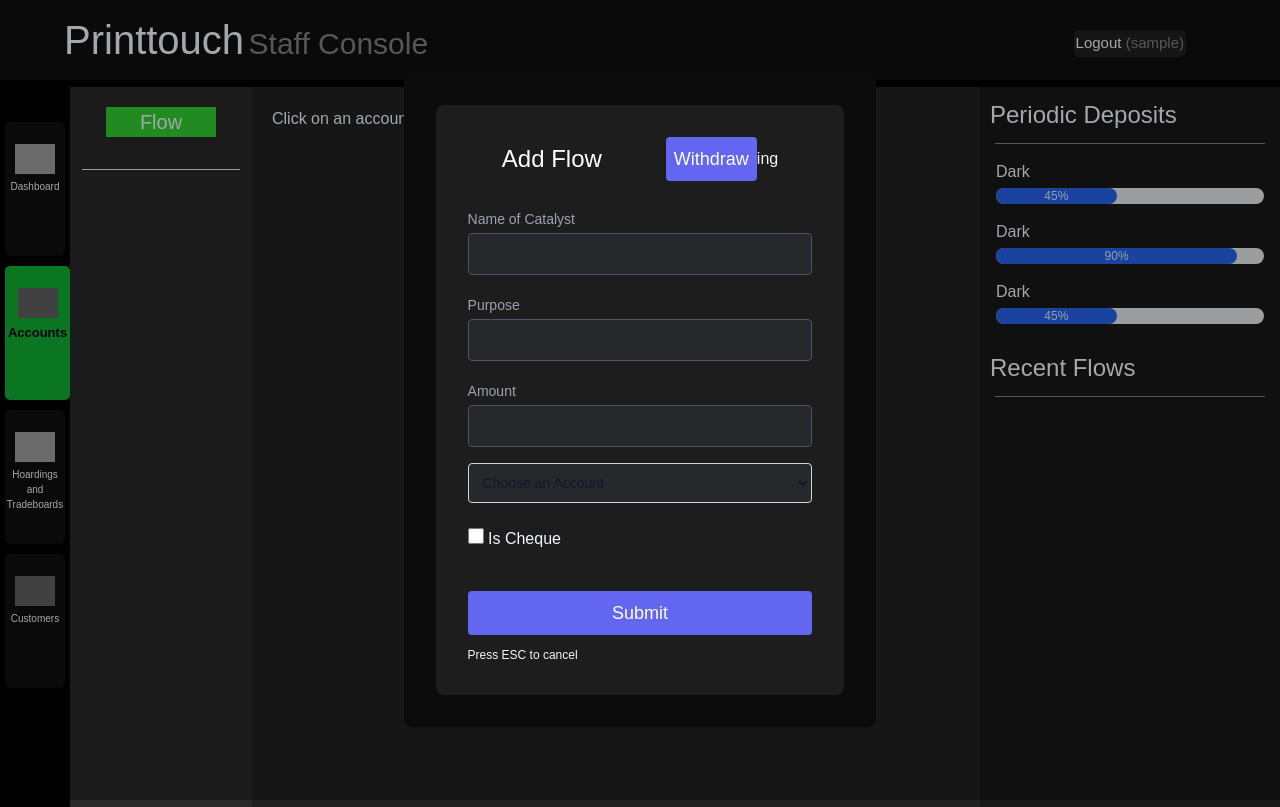
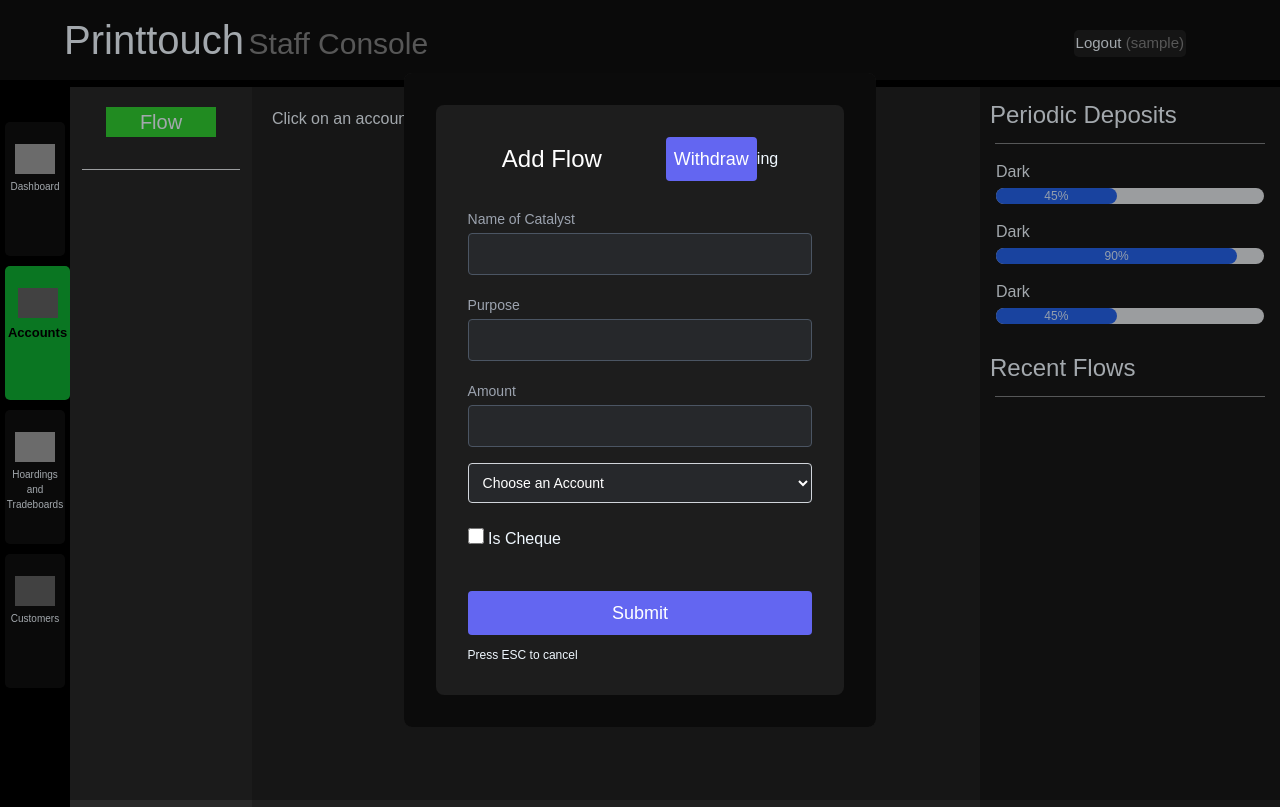
Before and after one commit to B6Infinity/printtouch, a Django app: page /accounts in a window 1280 px wide, after a click on "Flow". Run offline with Django 4.2, Linux system fonts and the light colour scheme; the visitor is signed in with stand-in values (Sample User, id 1); data that the repository does not hold is empty; some libraries are stand-ins or nearby versions; grey boxes are pictures that could not be loaded.

Commit message:
select text color white

```diff
--- a/templates/accounts.html
+++ b/templates/accounts.html
@@ -49,7 +49,7 @@
                                 <label for="amount" class="leading-7 text-sm text-gray-400">Amount</label>
                                 <input required type="number" id="amount" name="amount" class="w-full bg-gray-600 bg-opacity-20 focus:bg-transparent focus:ring-2 focus:ring-indigo-900 rounded border border-gray-600 focus:border-indigo-500 text-base outline-none text-gray-100 py-1 px-3 leading-8 transition-colors duration-200 ease-in-out">
                             </div>
-                            <select id="accounts_select" name="accounts_select" class="bg-gray-600 bg-opacity-20 border border-gray-300 text-gray-900 text-sm rounded focus:ring-blue-500 focus:border-blue-500 block w-full p-2.5 dark:bg-gray-700 dark:border-gray-600 dark:placeholder-gray-400 dark:text-white dark:focus:ring-blue-500 dark:focus:border-blue-500">
+                            <select id="accounts_select" name="accounts_select" class="bg-gray-600 bg-opacity-20 border border-gray-300 text-gray-900 text-sm rounded focus:ring-blue-500 focus:border-blue-500 block w-full p-2.5 dark:bg-gray-700 dark:border-gray-600 dark:placeholder-gray-400 dark:text-white dark:focus:ring-blue-500 dark:focus:border-blue-500" style="color: white;">
 
                                     <option selected disabled style="color: grey;">Choose an Account</option>
 
```
